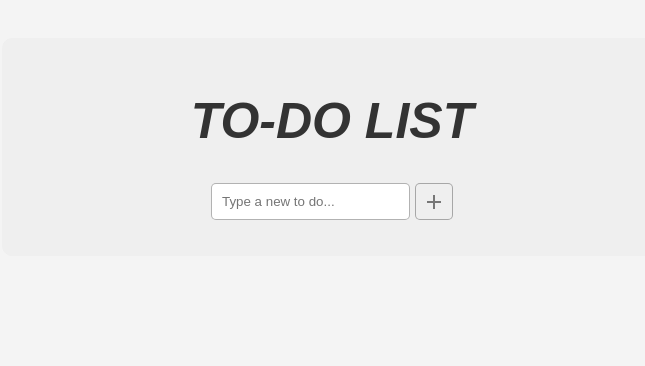
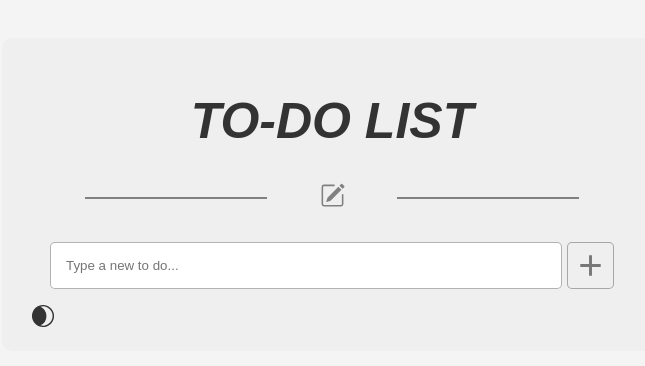
Before and after one commit to ricsjs/redux-todolist, a React (Vite) app: page / in a window 1280 px wide. Shown: the top 366 px of the page, without its empty margins (308-953 px from the left). Built offline with nearby package versions, Linux system fonts and the light colour scheme.

Commit message:
estilização da home

```diff
--- a/src/App.jsx
+++ b/src/App.jsx
@@ -1,14 +1,23 @@
+import './app.css'
 import Home from "./pages/Home"
 
 import { Provider } from 'react-redux';
 import store from './store/store'
 
+import { BsMask } from 'react-icons/bs'
+
 function App() {
+
+  function toggle() {
+    var darkmode = document.getElementsByClassName("app")[0];
+    darkmode.style.filter = darkmode.style.filter ? "" : "invert(100%)";
+  }
 
   return (
     <Provider store={store}>
       <div className="app">
         <Home />
+        <BsMask onClick={toggle} className="icon"/>
       </div>
     </Provider>
   )
--- /dev/null
+++ b/src/app.css
@@ -0,0 +1,4 @@
+.icon{
+    cursor: pointer;
+    font-size: 22px;
+}
--- a/src/components/buttonAdd/buttonAdd.css
+++ b/src/components/buttonAdd/buttonAdd.css
@@ -1,14 +1,19 @@
 .container-btn{
     display: flex;
+    width: 100%;
+    justify-content: center;
+    align-items: center;
 }
 
 .inputAddTodo{
-    padding: 10px;
+    padding: 15px;
     border: 1px solid rgba(0, 0, 0, .3);
     border-radius: 5px;
+    width: 80%;
 }
 
 .btnAddTodo{
+    padding: 5px;
     display: flex;
     align-items: center;
     border: 1px solid rgba(0, 0, 0, .3);
@@ -18,7 +23,7 @@
 }
 
 .btnAddTodo svg{
-    font-size: 24px;
+    font-size: 35px;
     color: rgba(0, 0, 0, .5);
 }
 
--- /dev/null
+++ b/src/components/divider/divider.css
@@ -0,0 +1,20 @@
+.DividerStyles{
+    width: 100%;
+    display: flex;
+    justify-content: center;
+    align-items: center;
+    gap: 32;
+    margin-bottom: 30px;
+}
+
+@media (max-width: 576px) {
+    .DividerStyles{
+        gap: 16;
+    }
+  }
+
+.line{
+    width: calc(100% - 70%);
+    border: 1px solid gray;
+    background-color: gray;
+}
--- /dev/null
+++ b/src/components/divider/index.jsx
@@ -0,0 +1,15 @@
+import './divider.css'
+
+import { BsPencilSquare } from 'react-icons/bs'
+
+const Divider = () => {
+    return(
+        <div className='DividerStyles'>
+            <hr className='line' />
+            <div><BsPencilSquare size={25} color='gray'/></div>
+            <hr className='line' />
+        </div>
+    )
+}
+
+export default Divider;
--- a/src/pages/Home/index.jsx
+++ b/src/pages/Home/index.jsx
@@ -1,6 +1,7 @@
 import './home.css'
 import ButtonAdd from '../../components/buttonAdd'
 import Todos from '../../components/todos'
+import Divider from '../../components/divider'
 
 const Home = () => {
 
@@ -8,6 +9,7 @@ const Home = () => {
     return (
         <div className='container-home'>
             <h1>TO-DO LIST</h1>
+            <Divider />
             <ButtonAdd />
             <Todos />
         </div>
```
